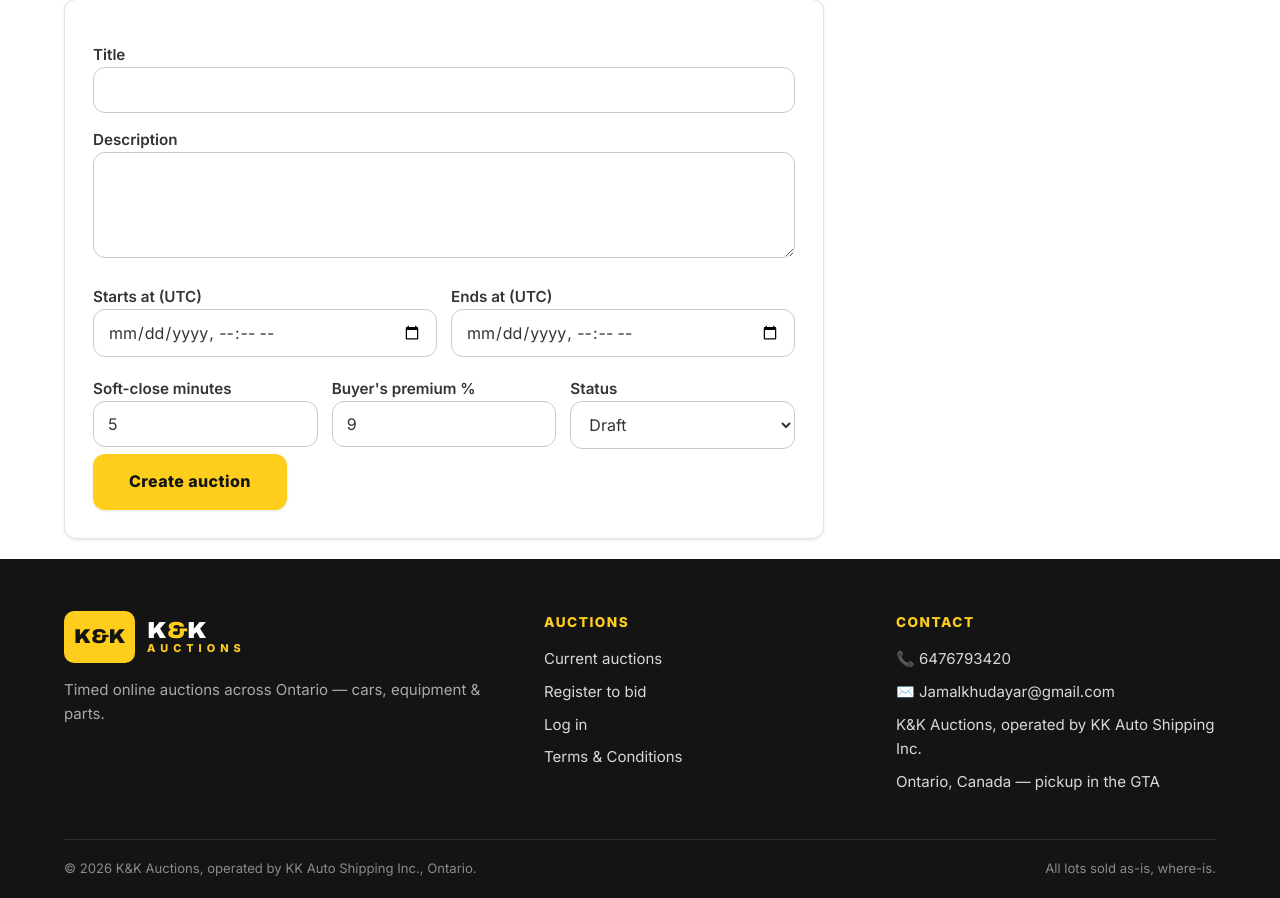
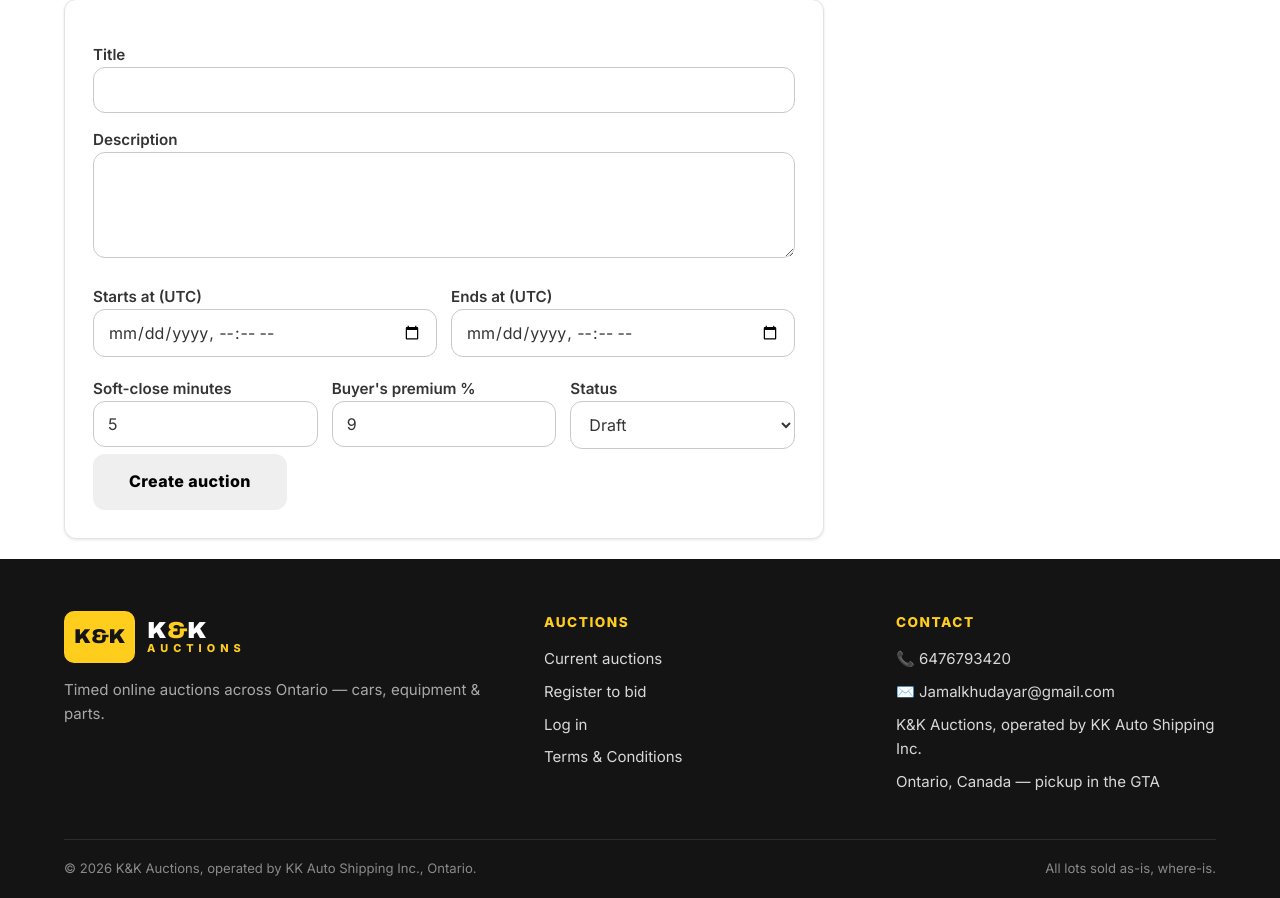
Before and after one commit to jamalkhudayar-glitch/kk-auctions, a Flask app: page /admin/auction/new in a window 1280 px wide. Shown: the part 249-1147 px from the top of the page. Run offline with Flask 3, Linux system fonts and the light colour scheme; the visitor is signed in with stand-in values (Sample User, id 1); data comes from the database, SQL or seed files in the repository.

Commit message:
Bryan's corporate look: white/blue theme, scrap-buying content removed

```diff
--- a/templates/admin/auction_form.html
+++ b/templates/admin/auction_form.html
@@ -35,12 +35,12 @@
       </select>
     </label>
   </div>
-  <button class="btn btn-gold btn-lg" type="submit">{{ 'Save changes' if auction else 'Create auction' }}</button>
+  <button class="btn btn-brand btn-lg" type="submit">{{ 'Save changes' if auction else 'Create auction' }}</button>
 </form>
 
 {% if auction %}
 <h2>Lots in this auction</h2>
-<p><a class="btn btn-gold" href="{{ url_for('admin_lot_new', auction_id=auction.id) }}">+ Add lot</a>
+<p><a class="btn btn-brand" href="{{ url_for('admin_lot_new', auction_id=auction.id) }}">+ Add lot</a>
 <a class="btn btn-outline" href="{{ url_for('admin_lot_import', auction_id=auction.id) }}">Bulk import</a></p>
 <table class="bids admin-table">
   <tr><th>#</th><th>Title</th><th>Category</th><th>Current bid</th><th>Bids</th><th>Status</th><th></th></tr>
```
